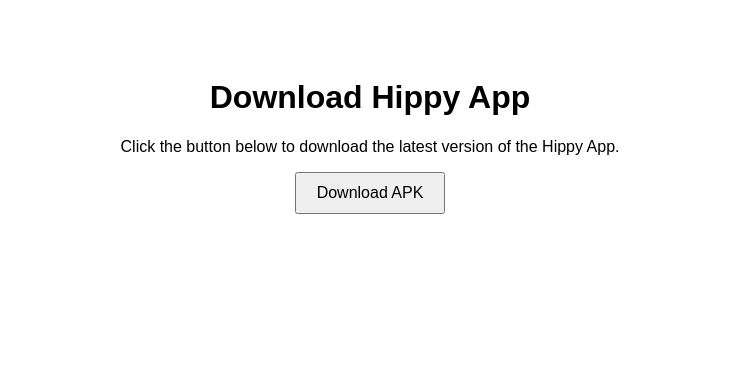
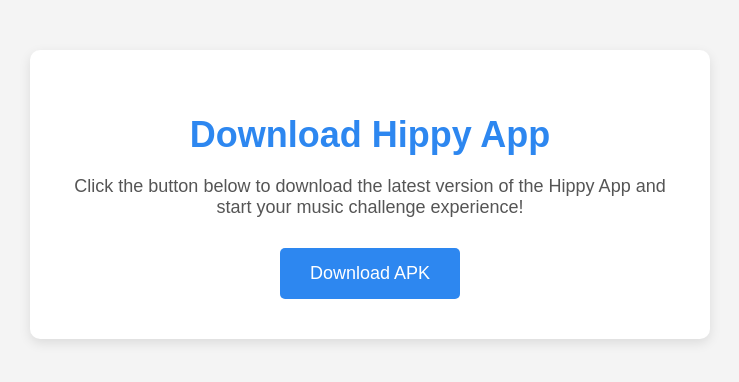
Before and after one commit to NiclasJe/hippy-apk-download, a plain HTML site: page index.html in a window 1280 px wide. Shown: the whole page, without its empty margins (270-1009 px from the left). Drawn offline with Linux system fonts and the light colour scheme.

Commit message:
Improve the design of the download page

```diff
--- a/index.html
+++ b/index.html
@@ -4,14 +4,59 @@
     <meta charset="UTF-8">
     <meta name="viewport" content="width=device-width, initial-scale=1.0">
     <title>Download Hippy App</title>
+    <style>
+        body {
+            font-family: Arial, sans-serif;
+            text-align: center;
+            background-color: #f4f4f4;
+            margin: 0;
+            padding: 0;
+        }
+        .container {
+            max-width: 600px;
+            margin: 50px auto;
+            background-color: #fff;
+            padding: 40px;
+            border-radius: 10px;
+            box-shadow: 0 4px 12px rgba(0, 0, 0, 0.1);
+        }
+        h1 {
+            color: #2d87f0;
+            font-size: 36px;
+            margin-bottom: 20px;
+        }
+        p {
+            color: #555;
+            font-size: 18px;
+            margin-bottom: 30px;
+        }
+        a {
+            text-decoration: none;
+        }
+        button {
+            padding: 15px 30px;
+            font-size: 18px;
+            color: white;
+            background-color: #2d87f0;
+            border: none;
+            border-radius: 5px;
+            cursor: pointer;
+            transition: background-color 0.3s;
+        }
+        button:hover {
+            background-color: #1a6fc1;
+        }
+    </style>
 </head>
-<body style="font-family: Arial, sans-serif; text-align: center; padding: 50px;">
-    <h1>Download Hippy App</h1>
-    <p>Click the button below to download the latest version of the Hippy App.</p>
-    <a href="HippyApp.apk" download>
-        <button style="padding: 10px 20px; font-size: 16px; cursor: pointer;">
-            Download APK
-        </button>
-    </a>
+<body>
+    <div class="container">
+        <h1>Download Hippy App</h1>
+        <p>Click the button below to download the latest version of the Hippy App and start your music challenge experience!</p>
+        <a href="hippy-app-2024-11-28.apk" download>
+            <button>
+                Download APK
+            </button>
+        </a>
+    </div>
 </body>
 </html>
```
